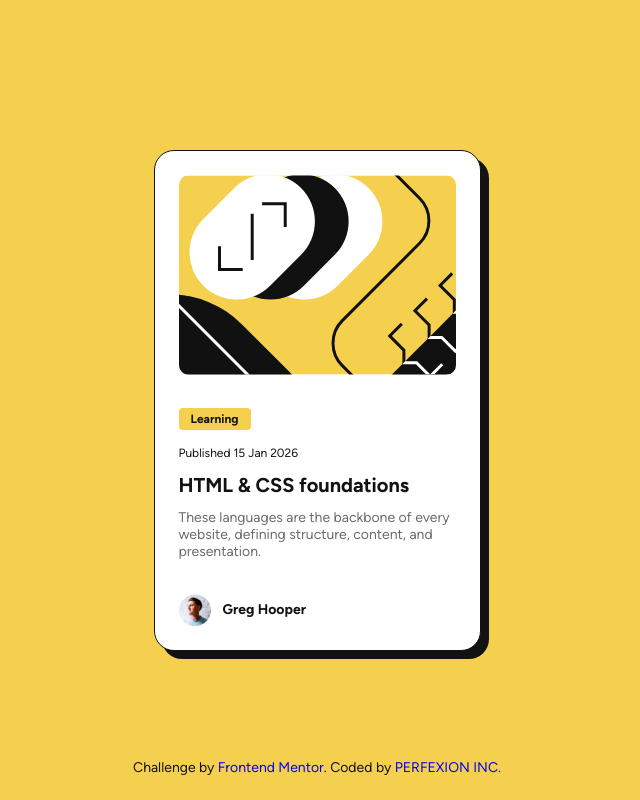
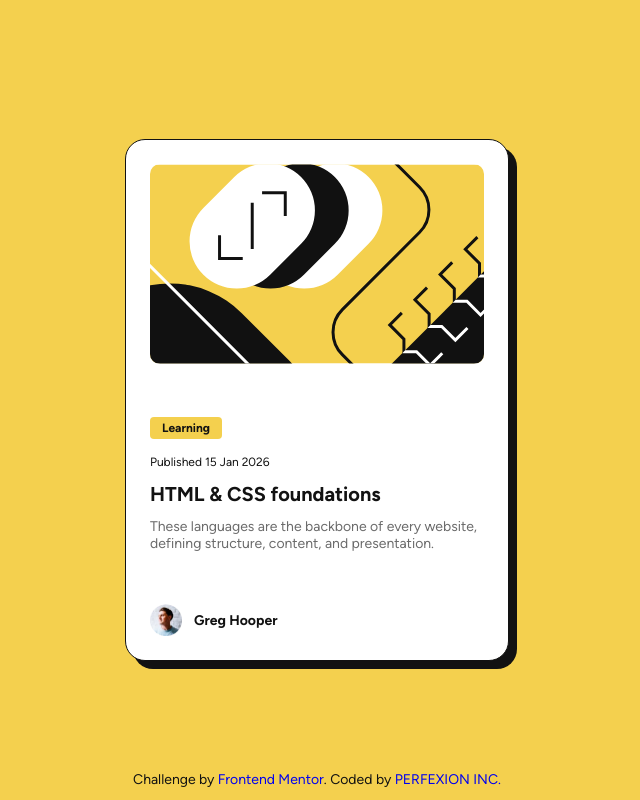
Before and after one commit to PERFEXION17/fm_blog-preview-card, a plain HTML site: page index.html in a window 1280 px wide. Shown: the whole page, without its empty margins (323-963 px from the left). Drawn offline with Linux system fonts and the light colour scheme.

Commit message:
Add responsiveness for screens >768px

```diff
--- a/styles.css
+++ b/styles.css
@@ -67,8 +67,8 @@ body {
   display: flex;
   align-items: flex-start;
   justify-content: space-between;
+  flex-direction: column;
   gap: 24px;
-  flex-direction: column;
   background: var(--white);
   border: 1px solid var(--gray-900);
   border-radius: 20px;
@@ -137,3 +137,15 @@ body {
   text-align: center;
   font-size: 14px;
 }
+
+
+@media (width > 768px) {
+  .card{
+    width: 384px;
+    height: 522px;
+  }
+
+  .footer{
+    bottom: 12px;
+  }
+}
```
